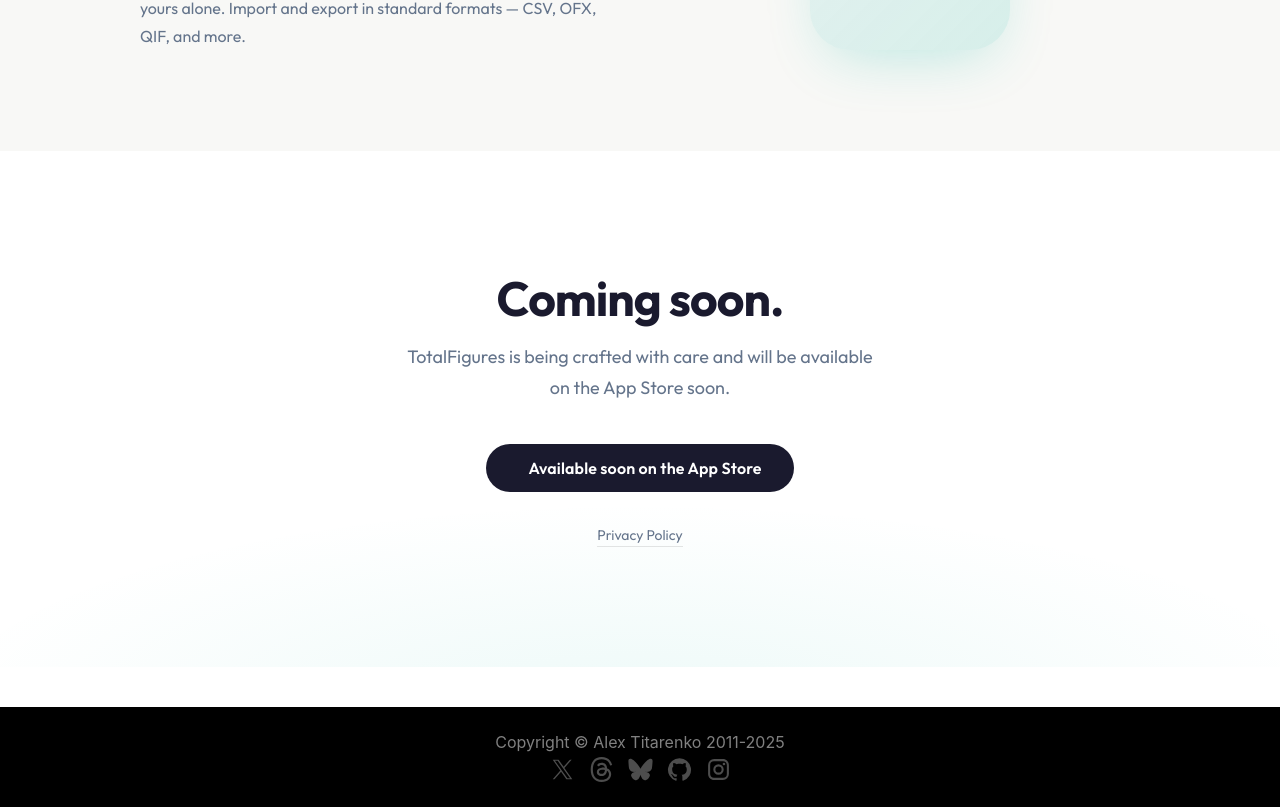
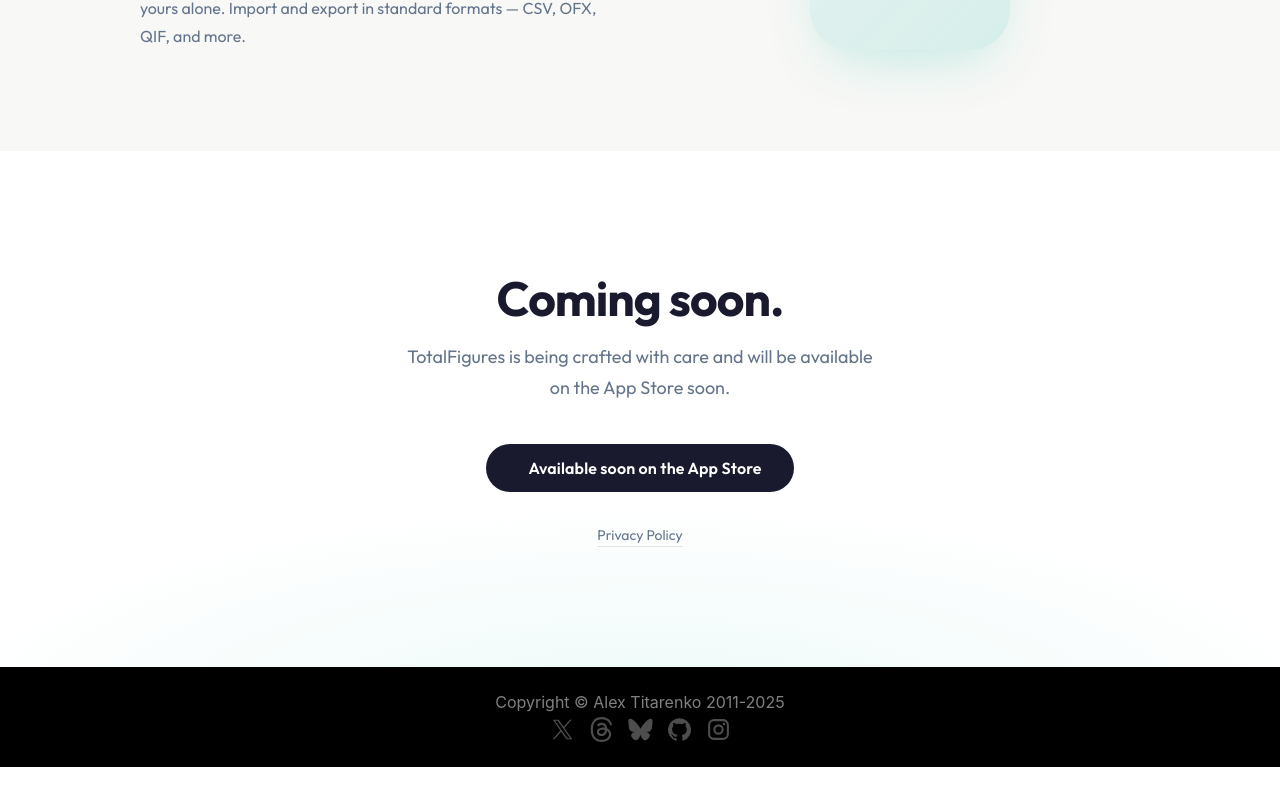
Before and after one commit to alex-titarenko/alextitarenko, a Next.js app: page /totalfigures in a window 1280 px wide. Shown: the part 4410-5217 px from the top of the page. After the commit the page ends 5177 px from the top, so only its background shows below. Built offline with nearby package versions, Linux system fonts and the light colour scheme.

Commit message:
fix footer

```diff
--- a/pages/totalfigures/index.tsx
+++ b/pages/totalfigures/index.tsx
@@ -30,12 +30,14 @@
       '0%': { backgroundPosition: '-200% center' },
       '100%': { backgroundPosition: '200% center' },
     },
+    'footer': {
+      marginTop: '0 !important',
+    },
   },
 
   page: {
     fontFamily: '"Outfit", -apple-system, BlinkMacSystemFont, "Segoe UI", sans-serif',
     color: textDark,
-    overflowX: 'hidden',
   },
 
   // ─── Scroll Animation ───
```
